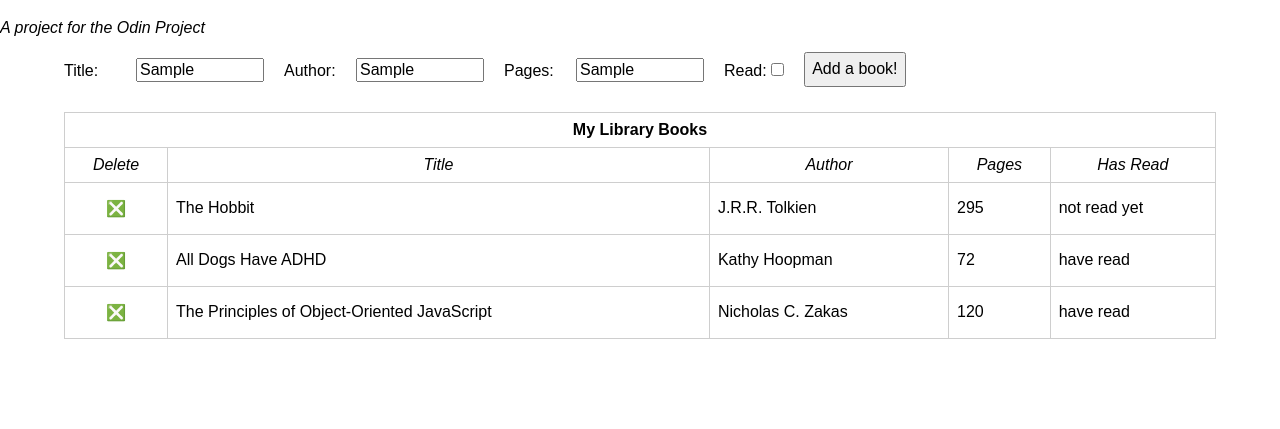
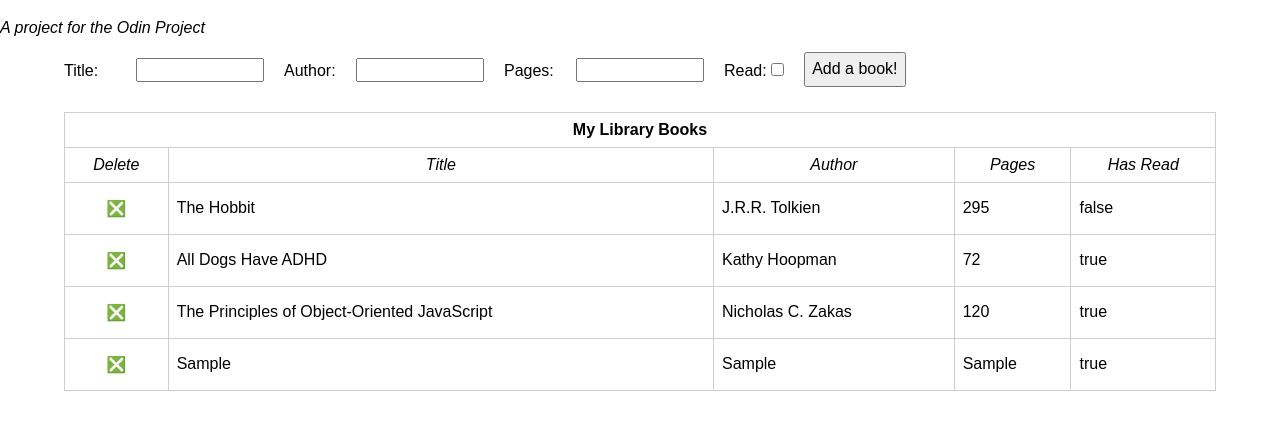
Before and after one commit to PuppyGirlBelly/odin_library, a website: page index.html in a window 1280 px wide. Both pictures are taken after typing "Sample", "Sample", "Sample" into the empty fields and a click on the button "Add a book!". Shown: the part 61-490 px from the top of the page. Drawn offline with Linux system fonts and the light colour scheme; files that its build step writes are made by us from their sources.

Commit message:
Added 'add book' button functionality

```diff
--- a/index.html
+++ b/index.html
@@ -15,7 +15,7 @@
       <h1>My Library</h1>
       <p><em>A project for the Odin Project</em></p>
 
-      <form method="get">
+      <form>
         <label for="book-title">Title:
           <input type="text" name="book-title" id="book-title">
         </label>
--- a/js/main.js
+++ b/js/main.js
@@ -8,8 +8,7 @@ class Book {
     this.read = read;
 
     this.info = () => {
-      const isRead = this.read ? "have read" : "not read yet";
-      return [this.title, this.author, this.pages, isRead];
+      return [this.title, this.author, this.pages, this.read];
     };
   }
 }
@@ -23,14 +22,30 @@ function removeBookFromLibrary(index) {
   myLibrary.splice(index, 1);
 }
 
-function createButton(index) {
-  const button = document.createElement("button");
+function createDeleteButton(index) {
+  const button = document.createElement('button');
   button.id = index;
-  button.classList.add("btn");
-  button.textContent = "❎";
-  button.type = "button";
+  button.classList.add('btn');
+  button.textContent = '❎';
+  button.type = 'button';
 
-  button.addEventListener("mouseup", (event) => {
+  button.addEventListener('mouseup', (event) => {
+    removeBookFromLibrary(event.target.id);
+    // eslint-disable-next-line no-use-before-define
+    displayLibraryBooks();
+  });
+
+  return button;
+}
+
+function createDeleteButton(index) {
+  const button = document.createElement('button');
+  button.id = index;
+  button.classList.add('btn');
+  button.textContent = '❎';
+  button.type = 'button';
+
+  button.addEventListener('mouseup', (event) => {
     removeBookFromLibrary(event.target.id);
     // eslint-disable-next-line no-use-before-define
     displayLibraryBooks();
@@ -40,13 +55,13 @@ function createButton(index) {
 }
 
 function displayLibraryBooks() {
-  const table = document.getElementById("myLibraryTable");
-  table.textContent = "";
+  const table = document.getElementById('myLibraryTable');
+  table.textContent = '';
 
   myLibrary.forEach((book, index) => {
     const row = table.insertRow();
     let cell = row.insertCell();
-    const button = createButton(index);
+    const button = createDeleteButton(index);
     cell.appendChild(button);
 
     book.info().forEach((info) => {
@@ -56,13 +71,31 @@ function displayLibraryBooks() {
   });
 }
 
-addBookToLibrary("The Hobbit", "J.R.R. Tolkien", 295, false);
-addBookToLibrary("All Dogs Have ADHD", "Kathy Hoopman", 72, true);
+addBookToLibrary('The Hobbit', 'J.R.R. Tolkien', 295, false);
+addBookToLibrary('All Dogs Have ADHD', 'Kathy Hoopman', 72, true);
 addBookToLibrary(
-  "The Principles of Object-Oriented JavaScript",
-  "Nicholas C. Zakas",
+  'The Principles of Object-Oriented JavaScript',
+  'Nicholas C. Zakas',
   120,
   true
 );
 
 displayLibraryBooks();
+
+function getFormInfo() {
+  const title = document.getElementById('book-title').value;
+  const author = document.getElementById('book-author').value;
+  const pages = document.getElementById('book-pages').value;
+  const read = document.getElementById('book-read').value;
+
+  return [title, author, pages, read];
+}
+
+const addBook = document.getElementById('add-book');
+addBook.addEventListener('mouseup', () => {
+  const form = document.querySelector('form');
+  const bookInfo = getFormInfo();
+  addBookToLibrary(...bookInfo);
+  form.reset();
+  displayLibraryBooks();
+});
--- a/package.json
+++ b/package.json
@@ -1,5 +1,6 @@
 {
   "devDependencies": {
+    "@typescript-eslint/eslint-plugin": "^5.31.0",
     "eslint": "^8.20.0",
     "eslint-config-airbnb": "^19.0.4",
     "eslint-config-node": "^4.1.0",
@@ -10,6 +11,7 @@
     "eslint-plugin-prettier": "^4.2.1",
     "eslint-plugin-react": "^7.30.1",
     "eslint-plugin-react-hooks": "^4.6.0",
-    "prettier": "^2.7.1"
+    "prettier": "^2.7.1",
+    "typescript": "^4.7.4"
   }
 }
```
Also changed, not shown: .eslintrc.json.
